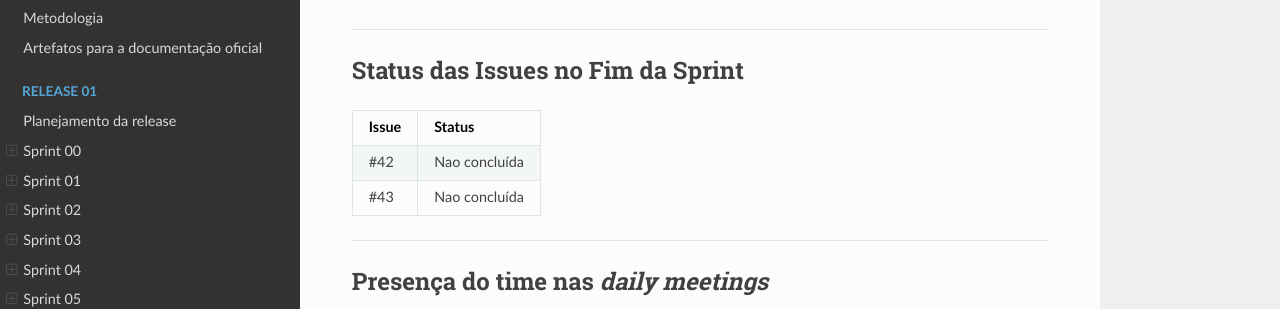
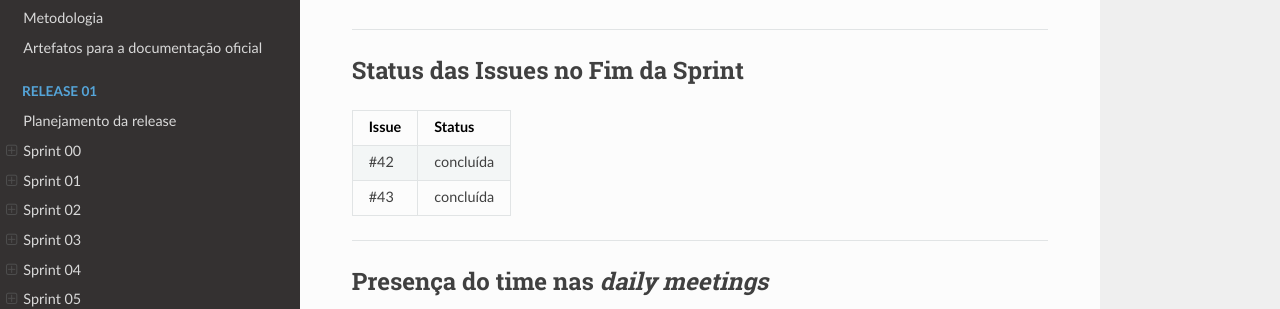
Before and after one commit to MDS-Mandacaru/Documentacao-Mandacaru, an MkDocs documentation site: the page built from docs/Release02/Sprint07/resultados-sprint07.md, in a window 1280 px wide and 1269 px high. Shown: the part 131-440 px from the top of the window. Built offline with MkDocs 1.6.1, drawn with Linux system fonts in a browser that asks for light colours; nearby versions of some CDN libraries; old or Windows-style settings are respelled for this version of MkDocs.

Commit message:
Alterando estrutura da sprint 07

```diff
--- a/docs/Release02/Sprint07/resultados-sprint07.md
+++ b/docs/Release02/Sprint07/resultados-sprint07.md
@@ -5,8 +5,8 @@
 ##Status das Issues no Fim da Sprint
 |Issue 	| Status|
 |---|----------|
-|#42 |Nao concluída|
-|#43 |Nao concluída|
+|#42 |concluída|
+|#43 |concluída|
 
 
 
```
